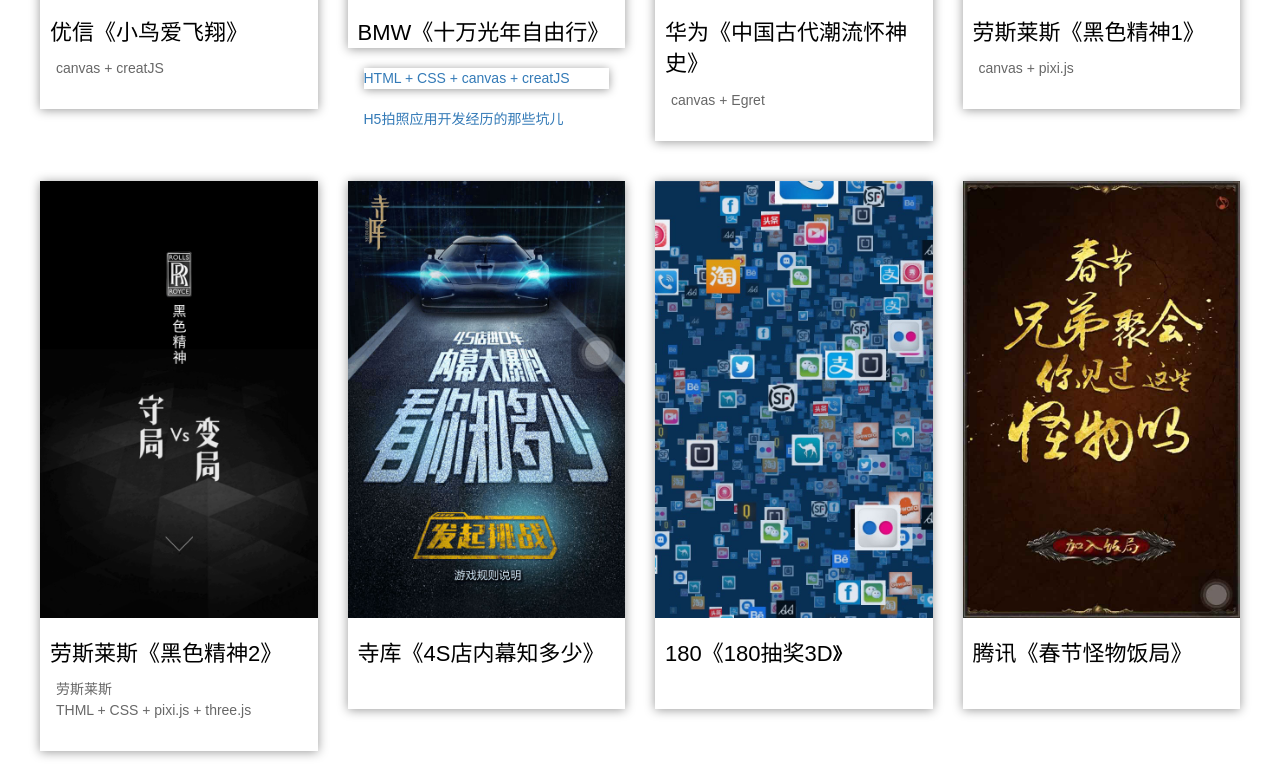
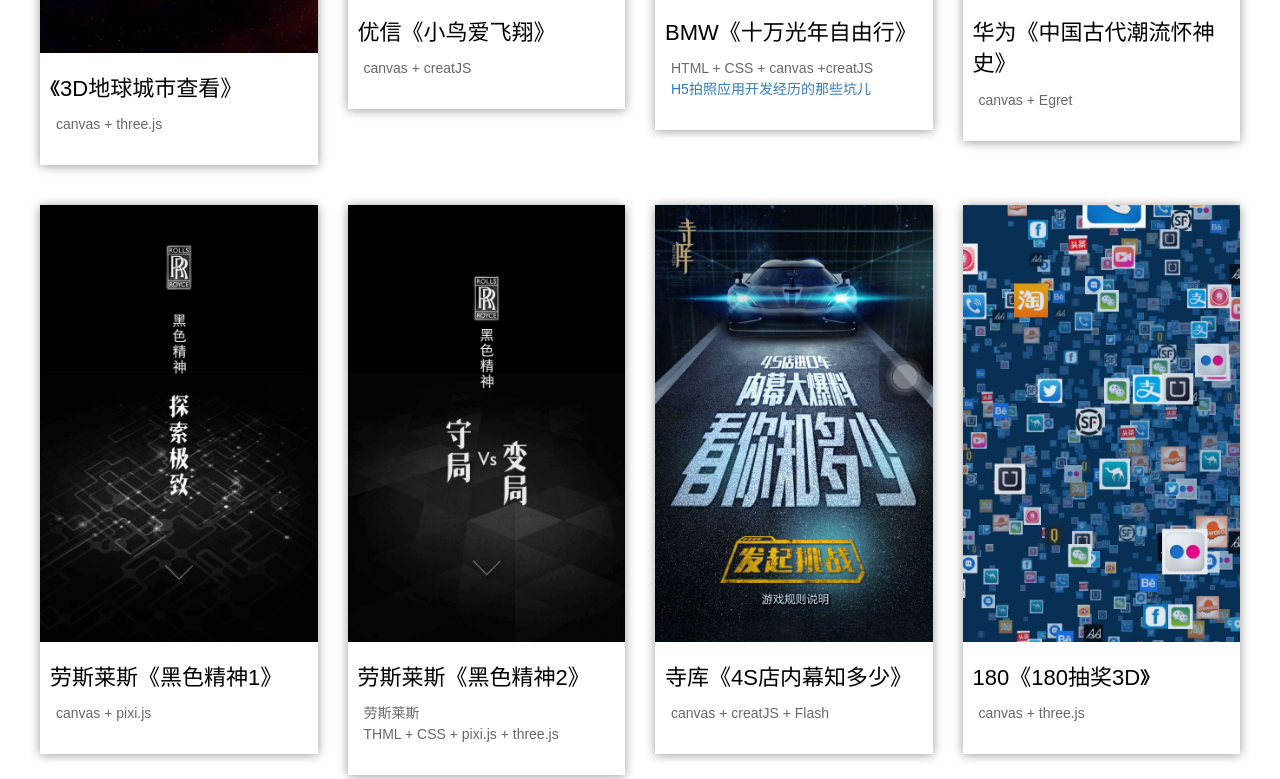
Before and after one commit to cengbin/cengbin.github.io2, a plain HTML site: page index.html in a window 1280 px wide. Shown: the part 824-1603 px from the top of the page. Drawn offline with nearby package versions, Linux system fonts and the light colour scheme.

Commit message:
zengbin
添加3D地球城市查看项目

```diff
--- a/css/app.less
+++ b/css/app.less
@@ -138,11 +138,11 @@
   }
 
   li{
-    cursor: pointer;
     display: inline-block;
     height:auto;
 
     .item-view{
+//      cursor: pointer;
       display:block;
       margin:20px 0;
       box-shadow:0px 1px 10px rgba(0,0,0,0.4);
--- a/data/data.json
+++ b/data/data.json
@@ -1,8 +1,16 @@
 [
+    {"projectName":"《3D地球城市查看》",         "link":"http://h5.180network.com.cn/zbdemo/earth-3d/","img":"imgs/zengbin/earth-3d/earth-3d.png",
+     "code_img":"imgs/zengbin/earth-3d/earth-3d-code.png","alt":"" ,"describe":"canvas + three.js"},
+
+
+
+
+
     {"projectName":"优信《小鸟爱飞翔》",         "link":"http://h5.180network.com.cn/2016/yx/","img":"imgs/zengbin/youxin/yx.PNG",
      "code_img":"imgs/zengbin/youxin/yx-code.png","alt":"" ,"describe":"canvas + creatJS"},
     {"projectName":"BMW《十万光年自由行》",      "link":"http://cdn.180network.com.cn/2016/bmwx1/","img":"imgs/zengbin/bmw/bmw.jpg",
-     "code_img":"imgs/zengbin/bmw/bmw-code.png","alt":"" ,"describe":"HTML + CSS + canvas + creatJS<br/><a  href='http://tgideas.qq.com/webplat/info/news_version3/804/808/811/m579/201409/278736.shtml'>H5拍照应用开发经历的那些坑儿</a>"},
+     "code_img":"imgs/zengbin/bmw/bmw-code.png","alt":"" ,
+     "describe":"HTML + CSS + canvas +creatJS<br/> <a target='_blank' href='http://www.baidu.com'>H5拍照应用开发经历的那些坑儿</a>"},
     {"projectName":"华为《中国古代潮流怀神史》",   "link":"http://h5.180network.com.cn/2016/HWB3/","img":"imgs/zengbin/hw-b3/hw-b3.png",
      "code_img":"imgs/zengbin/hw-b3/hw-b3-code.png","alt":"" ,"describe":"canvas + Egret"},
 
@@ -13,8 +21,10 @@
      "code_img":"imgs/zengbin/lsls2/lsls2-code.png","alt":"" ,"describe":"劳斯莱斯<br/>THML + CSS + pixi.js + three.js"},
 
 
-    {"projectName":"寺库《4S店内幕知多少》",    "link":"http://h5.180network.com.cn/sk_s2/","img":"imgs/zengbin/sk/sk.jpg","code_img":"imgs/zengbin/sk/sk_code.png","alt":"","describe":""},
-    {"projectName":"180《180抽奖3D》",        "link":"http://h5.180network.com.cn/tydemo/icon/","img":"imgs/ty/180Lucky/180Lucky.jpg","code_img":"imgs/ty/180Lucky/180Lucky-code.png","alt":"","describe":""},
+    {"projectName":"寺库《4S店内幕知多少》",    "link":"http://h5.180network.com.cn/sk_s2/","img":"imgs/zengbin/sk/sk.jpg",
+     "code_img":"imgs/zengbin/sk/sk_code.png","alt":"","describe":"canvas + creatJS + Flash"},
+    {"projectName":"180《180抽奖3D》",        "link":"http://h5.180network.com.cn/tydemo/icon/","img":"imgs/ty/180Lucky/180Lucky.jpg",
+     "code_img":"imgs/ty/180Lucky/180Lucky-code.png","alt":"","describe":"canvas + three.js"},
     {"projectName":"腾讯《春节怪物饭局》",         "link":"http://h5.180network.com.cn/txgame_jsdemo/",      "img":"imgs/liuyang/tx.jpg",         "code_img":"imgs/liuyang/tx.png",       "alt":"","describe":""},
 
     {"projectName":"爱奇艺《极限男人帮》",        "link":"http://h5.180network.com.cn/iqiyi/","img":"imgs/zengbin/iqiyi/iqiyi.jpg","code_img":"imgs/zengbin/iqiyi/iqiyi_code.png","alt":"","describe":""},
--- a/js/controller/main.js
+++ b/js/controller/main.js
@@ -34,27 +34,27 @@
                 var item_codeimg_alt= projectArr[i]["alt"];
 
                 var item_title=projectArr[i]["projectName"];
-                var itme_describe=projectArr[i]["describe"];
+                var item_describe=projectArr[i]["describe"];
 
                 var item="<li class='col-xs-3'>" +
-                            "<a class='item-view' href='"+_href+"' target='_blank'>"+
+                            "<div class='item-view'>"+
+                                "<a href='"+_href+"' target='_blank'>"+
                                     "<div class='item-head'>"+
                                         "<img class='item-img' src='"+item_img_url+"' alt='"+item_img_alt+"'/>"+
                                         "<div class='item-mask'>"+
                                             "<img class='item-codeimg' src='"+item_codeimg_url+"' alt='"+item_codeimg_alt+"'/>"+
                                         "</div>"+
                                     "</div>"+
-                                "<div class='item-title'>"+
-                                    item_title+
+                                    "<div class='item-title'>"+item_title+"</div>"+
+                                "</a>"+
+                                "<div class='item-desc'>"+item_describe+"</div>"+
                             "</div>"+
-                                "<div class='item-desc'>"+
-                                    itme_describe
-                                "</div>"+
-                            "</a>"+
                         "</li>";
 
+                console.log(item);
+
                 $("#projectView").append(item);
-                console.log(item);
+                //console.log(item);
             }
         },
         error:function(error){
```
Also changed, not shown: imgs/zengbin/earth-3d/earth-3d-code.png (added), imgs/zengbin/earth-3d/earth-3d.png (added). Lines whose indentation alone changed are shown as unchanged.
